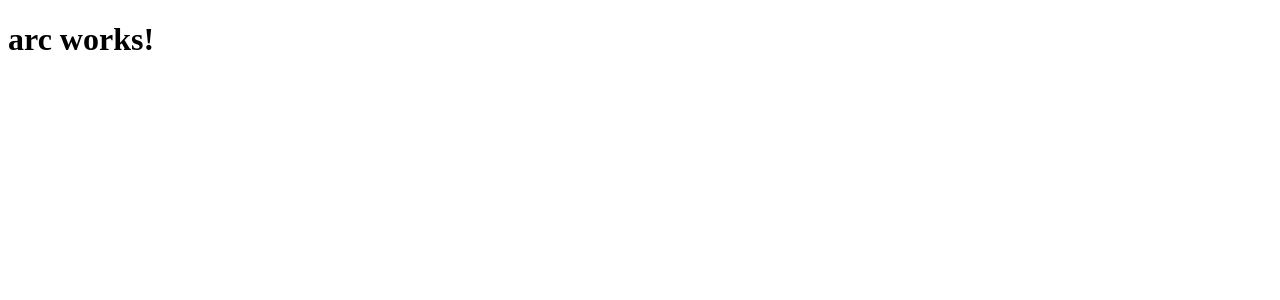
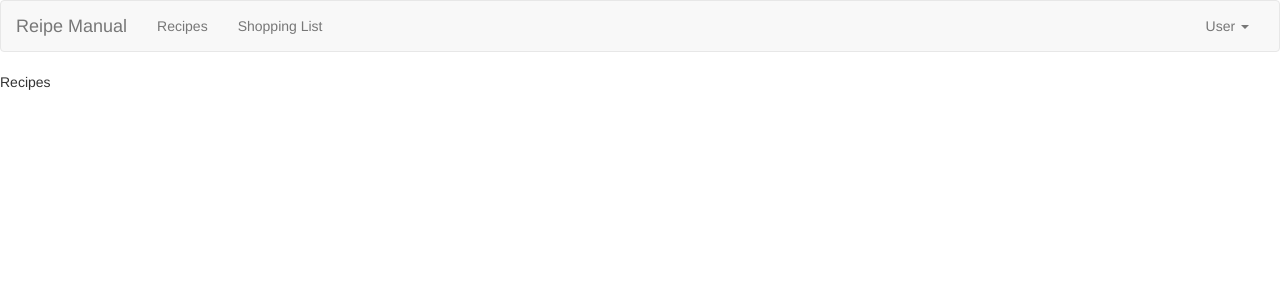
Before and after one commit to armaango/Ammy-s-Recipe-Manual, an Angular app: page / in a window 1280 px wide. Shown: the top 300 px of the page. Built offline with nearby package versions, Linux system fonts and the light colour scheme.

Commit message:
setup and first components done

```diff
--- a/src/app/app.component.html
+++ b/src/app/app.component.html
@@ -1,3 +1,2 @@
-<h1>
-  {{title}}
-</h1>
+<arc-header></arc-header>
+Recipes
--- a/src/app/app.component.ts
+++ b/src/app/app.component.ts
@@ -5,5 +5,5 @@
   templateUrl: './app.component.html'
 })
 export class AppComponent {
-  title = 'arc works!';
+
 }
--- a/src/app/app.module.ts
+++ b/src/app/app.module.ts
@@ -4,10 +4,12 @@
 import { HttpModule } from '@angular/http';
 
 import { AppComponent } from './app.component';
+import { HeaderComponent } from './header.component';
 
 @NgModule({
   declarations: [
-    AppComponent
+    AppComponent,
+    HeaderComponent
   ],
   imports: [
     BrowserModule,
--- /dev/null
+++ b/src/app/header.component.html
@@ -0,0 +1,29 @@
+<nav class="navbar navbar-default">
+  <div class="container-fluid">
+    <!-- Brand and toggle get grouped for better mobile display -->
+    <div class="navbar-header">
+
+      <a class="navbar-brand" href="#">Reipe Manual</a>
+    </div>
+
+    <!-- Collect the nav links, forms, and other content for toggling -->
+    <div class="collapse navbar-collapse" id="bs-example-navbar-collapse-1">
+      <ul class="nav navbar-nav">
+        <li ><a href="#">Recipes</a></li>
+        <li><a href="#">Shopping List</a></li>
+      </ul>
+      <ul class="nav navbar-nav navbar-right">
+
+        <li class="dropdown">
+          <a href="#" class="dropdown-toggle"  role="button" aria-haspopup="true" aria-expanded="false">User <span class="caret"></span></a>
+          <ul class="dropdown-menu">
+            <li><a href="#">Login</a></li>
+            <li><a href="#">Other</a></li>
+            <li role="separator" class="divider"></li>
+            <li><a href="#">Logout</a></li>
+          </ul>
+        </li>
+      </ul>
+    </div><!-- /.navbar-collapse -->
+  </div><!-- /.container-fluid -->
+</nav>
--- /dev/null
+++ b/src/app/header.component.ts
@@ -0,0 +1,14 @@
+import { Component, OnInit } from '@angular/core';
+
+@Component({
+  selector: 'arc-header',
+  templateUrl: './header.component.html'
+})
+export class HeaderComponent implements OnInit {
+
+  constructor() { }
+
+  ngOnInit() {
+  }
+
+}
--- a/src/index.html
+++ b/src/index.html
@@ -7,6 +7,7 @@
 
   <meta name="viewport" content="width=device-width, initial-scale=1">
   <link rel="icon" type="image/x-icon" href="favicon.ico">
+  <link rel="stylesheet" href="https://maxcdn.bootstrapcdn.com/bootstrap/3.3.7/css/bootstrap.min.css" integrity="sha384-BVYiiSIFeK1dGmJRAkycuHAHRg32OmUcww7on3RYdg4Va+PmSTsz/K68vbdEjh4u" crossorigin="anonymous">
 </head>
 <body>
   <arc-root>Loading...</arc-root>
```
